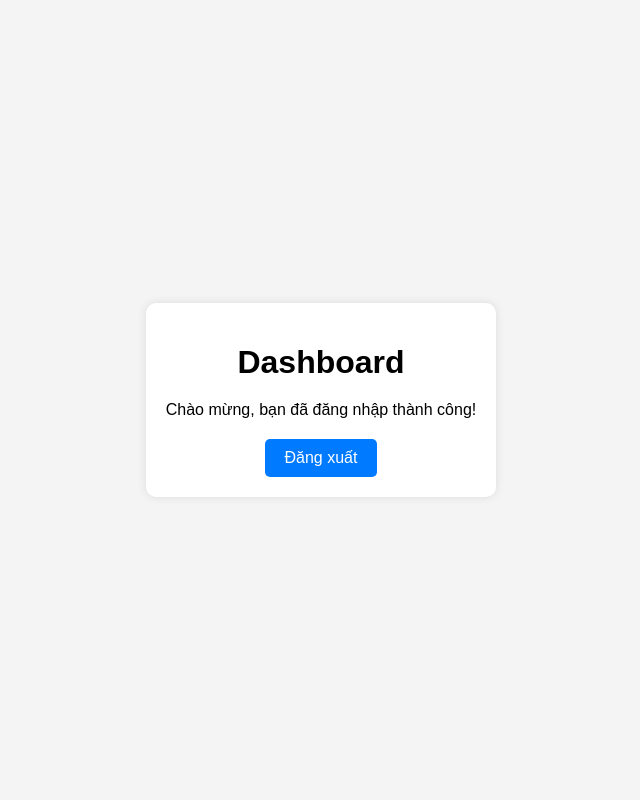
After one commit to NguyenAn2812/WebsiteCompany, a Flask app: template templates/dashboard.html in a window 1280 px wide. The commit adds this page. Shown: the whole page, without its empty margins (319-959 px from the left). Run offline with Flask 3, Linux system fonts and the light colour scheme; the template is opened without the code that fills it, so the values that code supplies are empty.

Commit message:
19/06/2024 - link backend-fontend - an

```diff
--- a/app/forms.py
+++ b/app/forms.py
@@ -3,13 +3,13 @@ from wtforms import StringField, PasswordField, SubmitField
 from wtforms.validators import DataRequired, Length
 
 class LoginForm(FlaskForm):
-    phone_number = StringField('Số điện thoại', validators=[DataRequired(), Length(min=10, max=15)])
+    phone_number = StringField('Số điện thoại', validators=[DataRequired(), Length(min=10, max=20)])
     password = PasswordField('Mật khẩu', validators=[DataRequired()])
     submit = SubmitField('Đăng nhập')
 
 class RegisterForm(FlaskForm):
     company_name = StringField('Tên công ty', validators=[DataRequired(), Length(max=100)])
     buyer_name = StringField('Tên người mua', validators=[DataRequired(), Length(max=100)])
-    phone_number = StringField('Số điện thoại', validators=[DataRequired(), Length(min=10, max=15)])
+    phone_number = StringField('Số điện thoại', validators=[DataRequired(), Length(min=10, max=20)])
     password = PasswordField('Mật khẩu', validators=[DataRequired()])
     submit = SubmitField('Đăng ký')
--- a/app/models/__init__.py
+++ b/app/models/__init__.py
@@ -2,5 +2,4 @@ from flask_sqlalchemy import SQLAlchemy
 
 db = SQLAlchemy()
 
-from .user import User
-from .product import Product
+from .user import User, Order, PromotionCode
--- /dev/null
+++ b/static/Style/dashboard.css
@@ -0,0 +1,39 @@
+body {
+    font-family: Arial, sans-serif;
+    background-color: #f4f4f4;
+    display: flex;
+    justify-content: center;
+    align-items: center;
+    height: 100vh;
+    margin: 0;
+}
+
+.container {
+    text-align: center;
+    background-color: white;
+    padding: 20px;
+    border-radius: 10px;
+    box-shadow: 0 0 10px rgba(0, 0, 0, 0.1);
+}
+
+h1 {
+    margin-bottom: 20px;
+}
+
+p {
+    margin-bottom: 20px;
+}
+
+.button {
+    display: inline-block;
+    padding: 10px 20px;
+    text-decoration: none;
+    color: white;
+    background-color: #007bff;
+    border-radius: 5px;
+    transition: background-color 0.3s;
+}
+
+.button:hover {
+    background-color: #0056b3;
+}
--- /dev/null
+++ b/templates/dashboard.html
@@ -0,0 +1,16 @@
+<!DOCTYPE html>
+<html lang="en">
+<head>
+    <meta charset="UTF-8">
+    <meta name="viewport" content="width=device-width, initial-scale=1.0">
+    <title>Dashboard</title>
+    <link rel="stylesheet" type="text/css" href="{{ url_for('static', filename='Style/dashboard.css') }}">
+</head>
+<body>
+    <div class="container">
+        <h1>Dashboard</h1>
+        <p>Chào mừng, bạn đã đăng nhập thành công!</p>
+        <a href="{{ url_for('auth.logout') }}" class="button">Đăng xuất</a>
+    </div>
+</body>
+</html>
--- a/templates/register.html
+++ b/templates/register.html
@@ -4,7 +4,7 @@
     <meta charset="UTF-8">
     <meta name="viewport" content="width=device-width, initial-scale=1.0">
     <title>Register</title>
-    <link rel="stylesheet" type="text/css" href="{{ url_for('static', filename='Style/login.css') }}">
+    <link rel="stylesheet" type="text/css" href="{{ url_for('static', filename='Style/register.css') }}">
 </head>
 <body>
     <div class="grid-container">
```
Also changed, not shown: app/__init__.py (+15 -3 lines), app/models/user.py (+5 -2 lines), app/routes/auth.py (+12 -2 lines), app/routes/home.py (added, +7 -0 lines), templates/home.html (+3 -5 lines), database/database.db, database/user.db (deleted).
